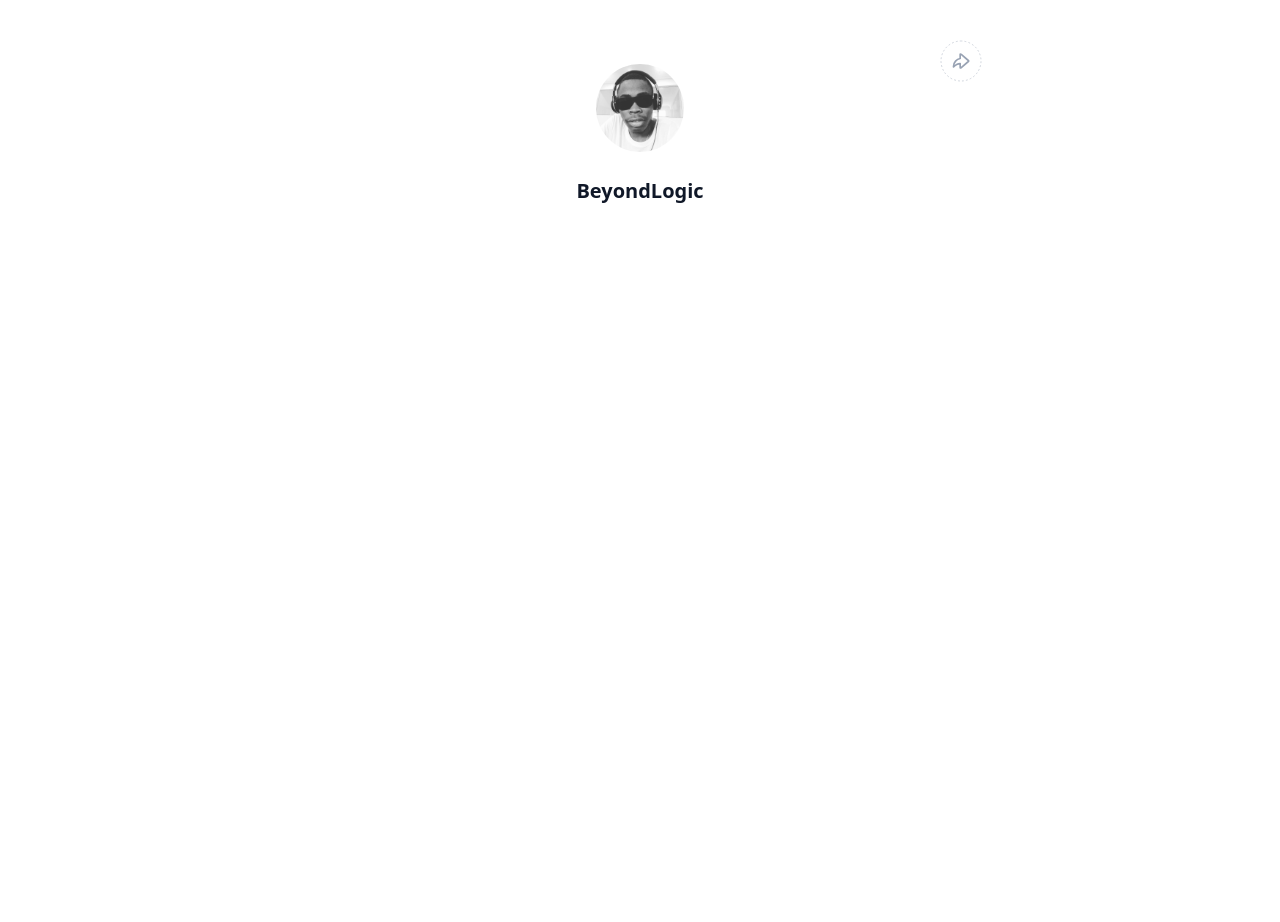
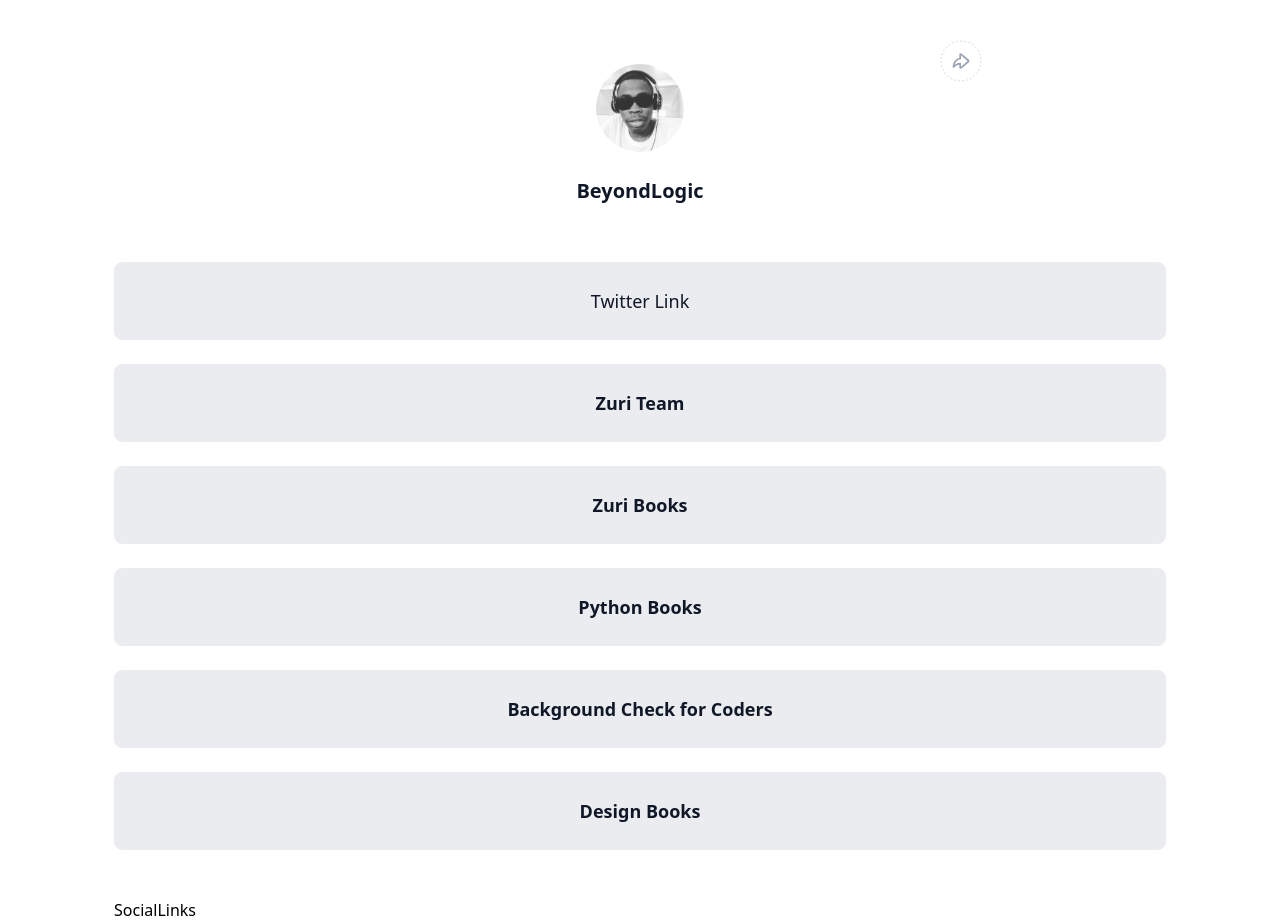
Before and after one commit to Beyond-Logic/HNG9-Task-2, a React (Create React App) app: page / in a window 1280 px wide. Before the commit the page ends 800 px from the top, so only its background shows below. Built offline with nearby package versions, Linux system fonts and the light colour scheme.

Commit message:
Layout Updates- MainSection, LinkCard, Home, update components index.js

```diff
--- a/src/components/LinkCard.js
+++ b/src/components/LinkCard.js
@@ -1,9 +1,30 @@
-import React from 'react'
+/** @format */
 
-const LinkCard = () => {
+import React from "react";
+
+import ReactTooltip from "react-tooltip";
+
+const LinkCard = ({ title, subtext, link, id, fontweight, dataFor }) => {
   return (
-    <div>LinkCard</div>
-  )
-}
+    <>
+      {subtext && (
+        <ReactTooltip id={dataFor} place="left" effect="solid">
+          {subtext}
+        </ReactTooltip>
+      )}
+      <a
+        href={link}
+        data-tip
+        data-for={dataFor}
+        id={id}
+        className={`hover:bg-[#D0D5DD] w-full py-[24px] bg-[#EAECF0] border border-[#EAECF0] rounded-[8px] text-[18px] leading-[28px] text-[#101828] text-center ${
+          fontweight ? "font-semibold" : "font-medium"
+        }`}
+      >
+        <h2>{title}</h2>
+      </a>
+    </>
+  );
+};
 
-export default LinkCard
+export default LinkCard;
--- a/src/components/MainSection.js
+++ b/src/components/MainSection.js
@@ -1,9 +1,78 @@
-import React from 'react'
+/** @format */
+
+import React from "react";
+import { LinkCard, SocialLinks } from "./index";
+
+const Links = [
+  {
+    title: "Twitter Link",
+    link: "https://twitter.com/_beyond_logic",
+    id: "twitter",
+    fontWeight: false,
+    key: 1,
+  },
+  {
+    title: "Zuri Team",
+    link: "https://training.zuri.team/",
+    id: "btn__zuri",
+    fontWeight: true,
+    key: 2,
+  },
+  {
+    title: "Zuri Books",
+    link: "http://books.zuri.team/",
+    id: "books",
+    subtext: "Books on design and coding",
+    fontWeight: true,
+    dataFor: "zuriBooks",
+    key: 3,
+  },
+
+  {
+    title: "Python Books",
+    link: `https://books.zuri.team/python-for-beginners?ref_id=BeyondLogic`,
+    id: "book__python",
+    fontWeight: true,
+    key: 4,
+  },
+
+  {
+    title: "Background Check for Coders",
+    link: "https://background.zuri.team/",
+    id: "pitch",
+    fontWeight: true,
+    key: 5,
+  },
+
+  {
+    title: "Design Books",
+    link: "https://books.zuri.team/design-rules",
+    id: "book__design",
+    fontWeight: true,
+    key: 6,
+  },
+];
 
 const MainSection = () => {
   return (
-    <div>MainSection</div>
-  )
-}
+    <div>
+      <div className="flex flex-col space-y-[24px] mt-[56px] mb-[48px] justify-center ">
+        {Links &&
+          Links.map((item, key) => (
+            <LinkCard
+              key={key}
+              title={item.title}
+              link={item.link}
+              id={item.id}
+              fontweight={item.fontWeight}
+              subtext={item.subtext}
+              dataFor={item.dataFor}
+            />
+          ))}
+      </div>
+      <SocialLinks />
+    </div>
+  );
+};
 
-export default MainSection
+export default MainSection;
--- a/src/pages/Home.js
+++ b/src/pages/Home.js
@@ -1,16 +1,19 @@
-import React from 'react'
-import NavBar from '../components/NavBar'
+/** @format */
+
+import React from "react";
+import { MainSection } from "../components";
+import NavBar from "../components/NavBar";
 
 const Home = () => {
   return (
     <div>
-    <div className="md:px-[114px] px-[16px]">
-      <NavBar />
-      {/* <MainSection />
-      <Footer /> */}
+      <div className="md:px-[114px] px-[16px]">
+        <NavBar />
+        <MainSection />
+        {/* <Footer />  */}
+      </div>
     </div>
-  </div>
-  )
-}
+  );
+};
 
-export default Home
+export default Home;
```
Also changed, not shown: src/components/index.js (+8 -0 lines).
